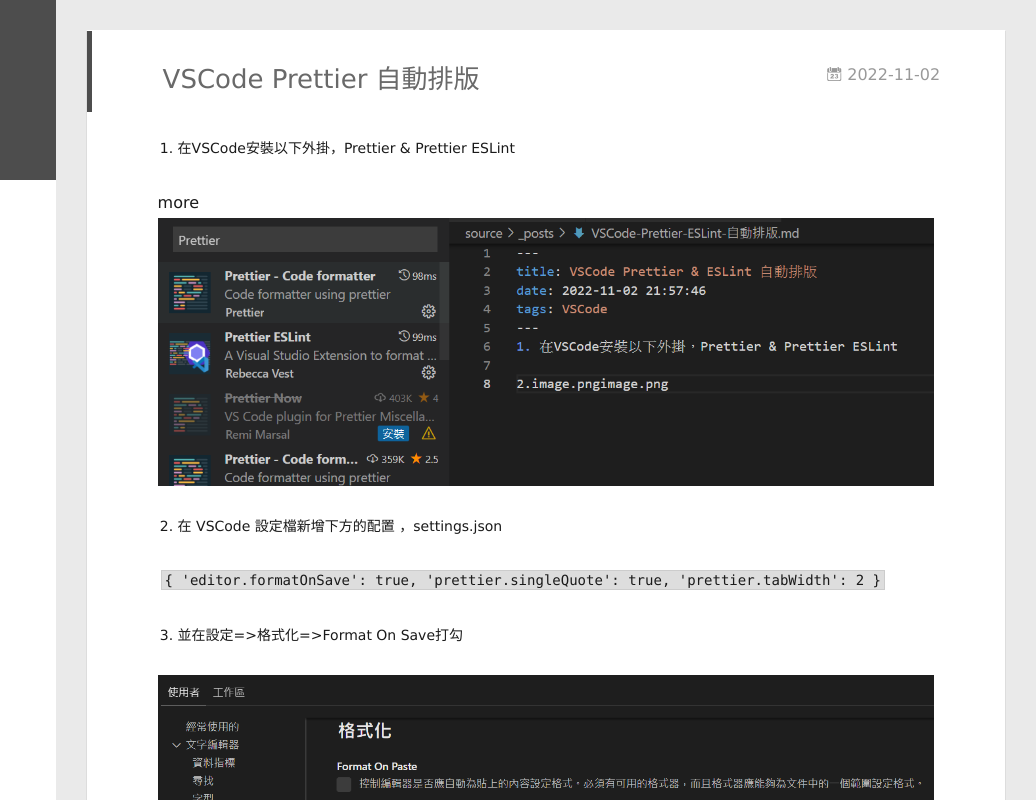
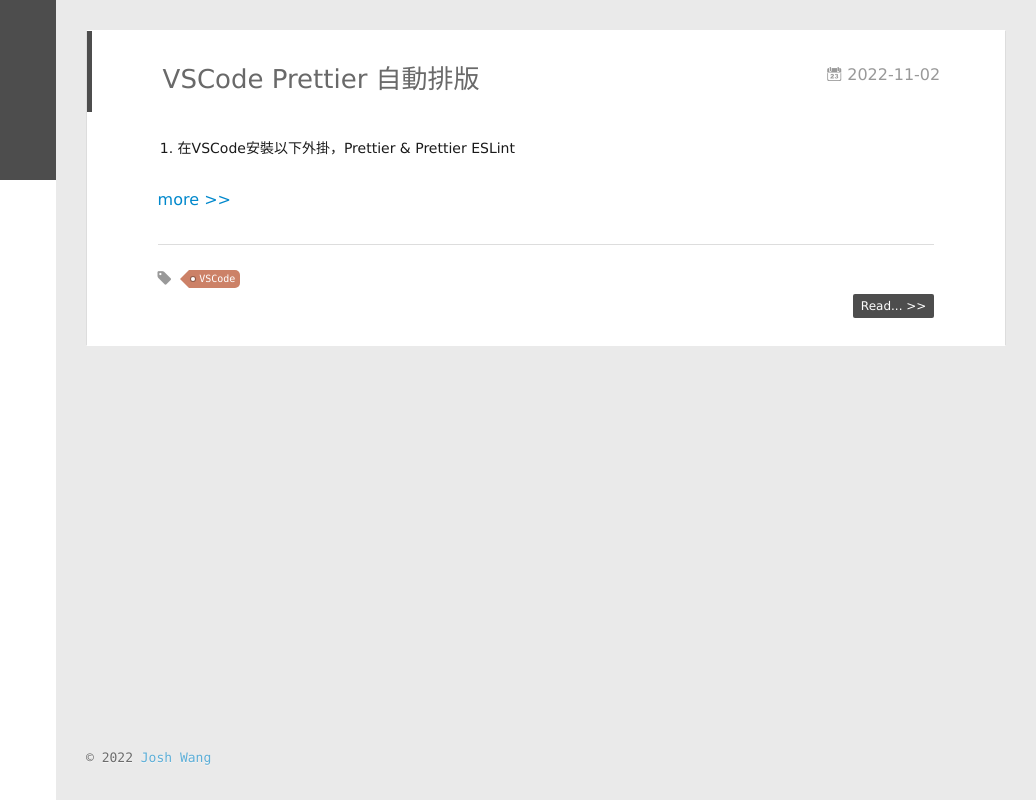
Before and after one commit to wangfly70501/blog, a plain HTML site: page index.html in a window 1280 px wide. Shown: the full height of the page, 244-1280 px from the left. Drawn offline with Linux system fonts and the light colour scheme; files that its build step writes are made by us from their sources.

Commit message:
Site updated: 2022-11-03 01:50:50

```diff
--- a/index.html
+++ b/index.html
@@ -194,18 +194,8 @@
     <ol>
 <li>在VSCode安裝以下外掛，Prettier &amp; Prettier ESLint </li>
 </ol>
-<p>more<br><img src="https://wangfly70501.github.io/blog/2022/11/02/VSCode_Prettier/PrettierESLint.webp" alt="image"></p>
-<ol start="2">
-<li>在 VSCode 設定檔新增下方的配置 ，settings.json</li>
-</ol>
-<p><code>&#123;   &#39;editor.formatOnSave&#39;: true,   &#39;prettier.singleQuote&#39;: true,    &#39;prettier.tabWidth&#39;: 2 &#125;</code></p>
-<ol start="3">
-<li>並在設定=&gt;格式化=&gt;Format On Save打勾</li>
-</ol>
-<p><img src="https://wangfly70501.github.io/blog/2022/11/02/VSCode_Prettier/PrettierESLint02.webp" alt="image"></p>
-<ol start="4">
-<li>ctrl + shift + p ， 打format ，選擇Prettier 。ctrl + s儲存就有囉!</li>
-</ol>
+
+    <a class="article-more-a" href="/blog/2022/11/02/VSCode_Prettier/#more">more >></a>
 
 
 
```
Also changed, not shown: 2022/11/02/VSCode_Prettier/index.html (+5 -4 lines).
